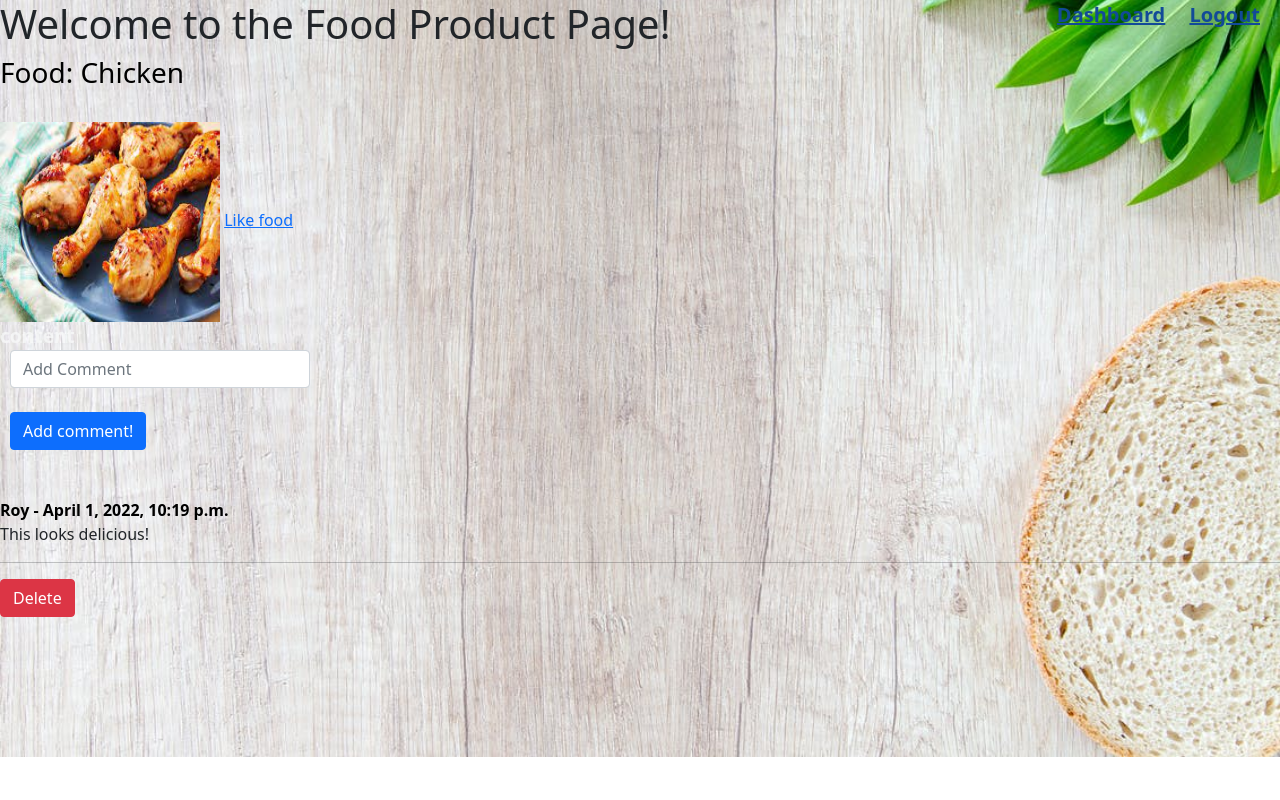
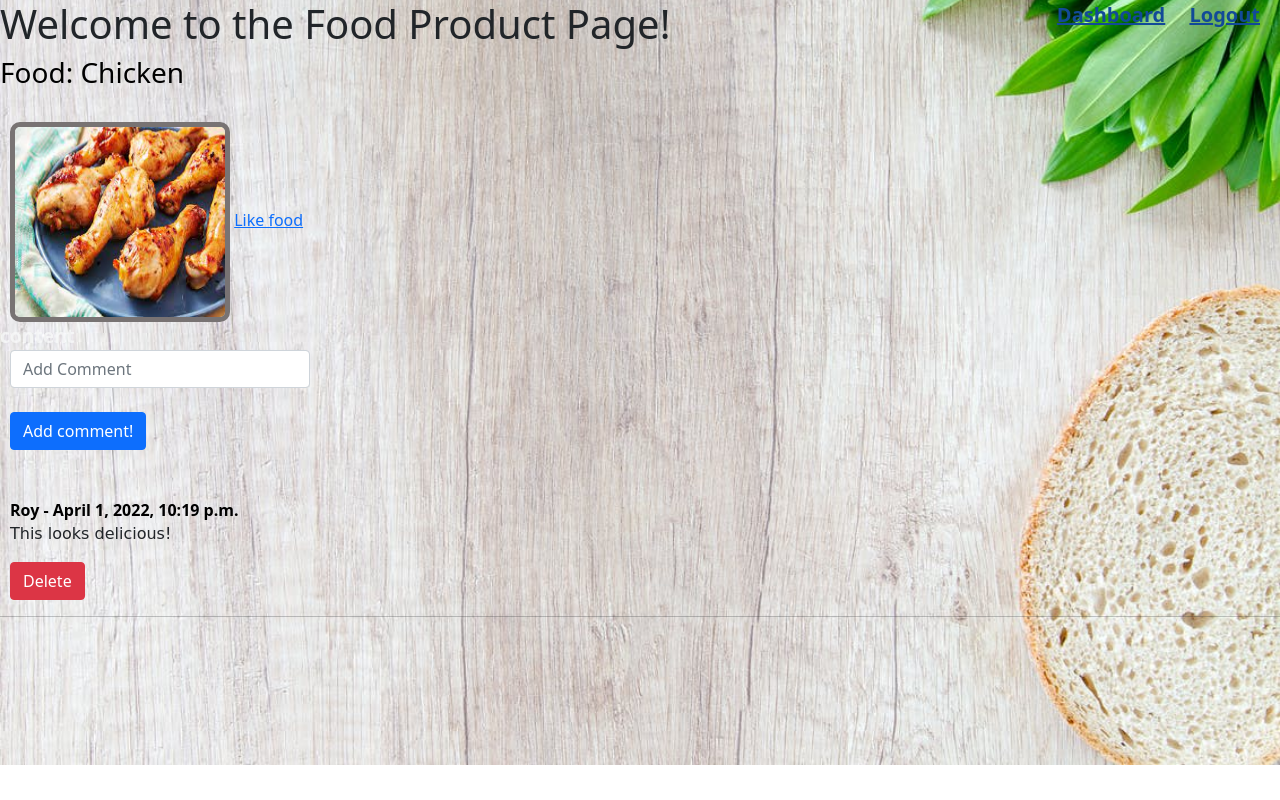
Before and after one commit to FutureVisions/food-review, a Django app: template accounts/templates/food.html in a window 1280 px wide. Run offline with Django 3.2, Linux system fonts and the light colour scheme; the template is opened without the code that fills it: values that come from a table or form of the project are taken from there, others are empty; data comes from the database, SQL or seed files in the repository; both versions use the stored data as it was after the commit; parts of the project's set-up code (start-up, migrations or seed data) failed here and were passed over.

Commit message:
styling fixes

```diff
--- a/accounts/templates/food.html
+++ b/accounts/templates/food.html
@@ -14,7 +14,7 @@
     </div>
     <h1>Welcome to the Food Product Page!</h1>
     <h3 style="color: black">Food: {{food_product.title}}</h3><br>
-    <img src="{{food_product.food_image.url}}" width="220px" height="200px">
+    <img src="{{food_product.food_image.url}}" style="border: solid 5px; color: rgb(120, 115, 115); border-radius: 10px; margin-left: 10px;" width="220px" height="200px">
     {% if current_user in all_likes %}
       <a href="/unlike/{{food_product.id}}">Unlike food</a>
     {% else %}
@@ -33,16 +33,17 @@
   {% else %}
   <br><br>
     {% for comment in food_product.comments.all %}
-      <strong style="color: black">{{comment.uploaded_by.first_name}} -
+      <strong style="color: black; margin-left: 10px;">{{comment.uploaded_by.first_name}} -
       {{comment.created_at}}</strong>
       <br>
-      {{comment.content}}
-      <hr>
+      <p style="font-family: cursive; margin-left: 10px;">{{comment.content}}</p>
+
       {% if current_user.id == comment.uploaded_by.id %}
         <form action="/food/{{food_product.id}}/{{comment.id}}/delete" method="post">
           {% csrf_token %}
-          <input class="btn btn-danger" type="submit" value="Delete">
+          <input style="margin-left: 10px;" class="btn btn-danger" type="submit" value="Delete">
         </form>
+        <hr>
       {% endif %}
     {% endfor %}
   {% endif %}
```
Also changed, not shown: db.sqlite3.
